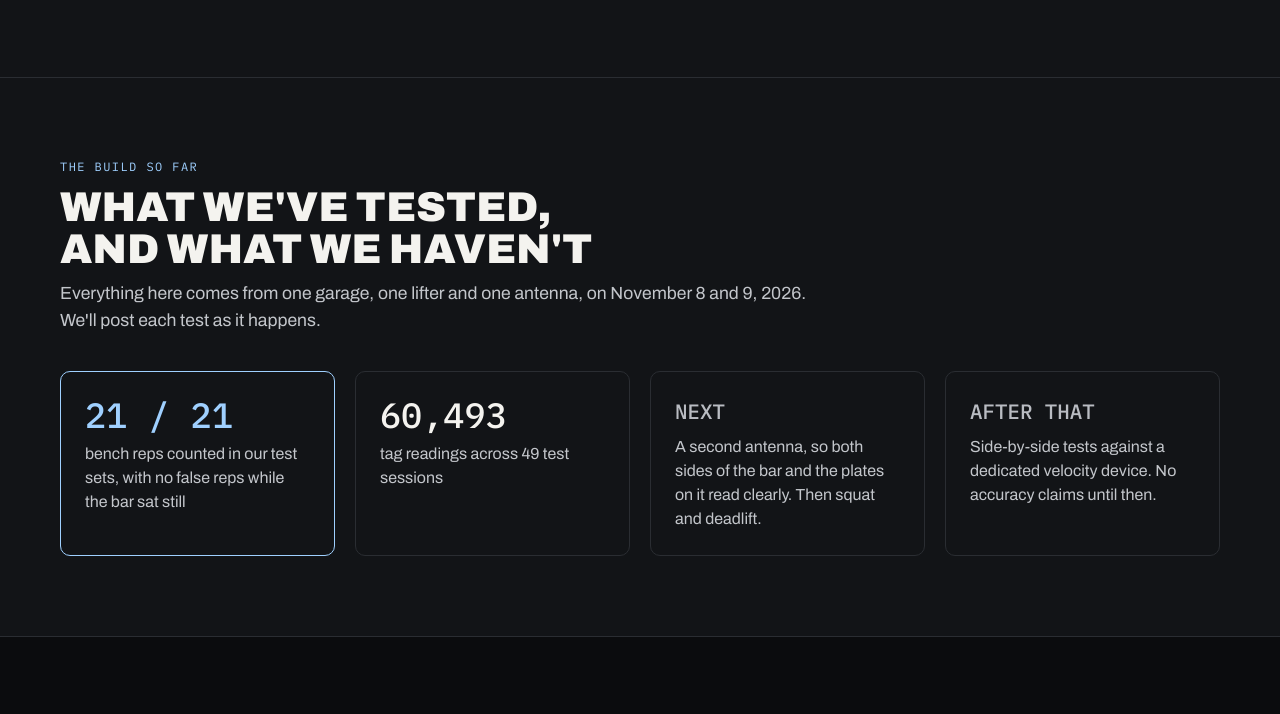
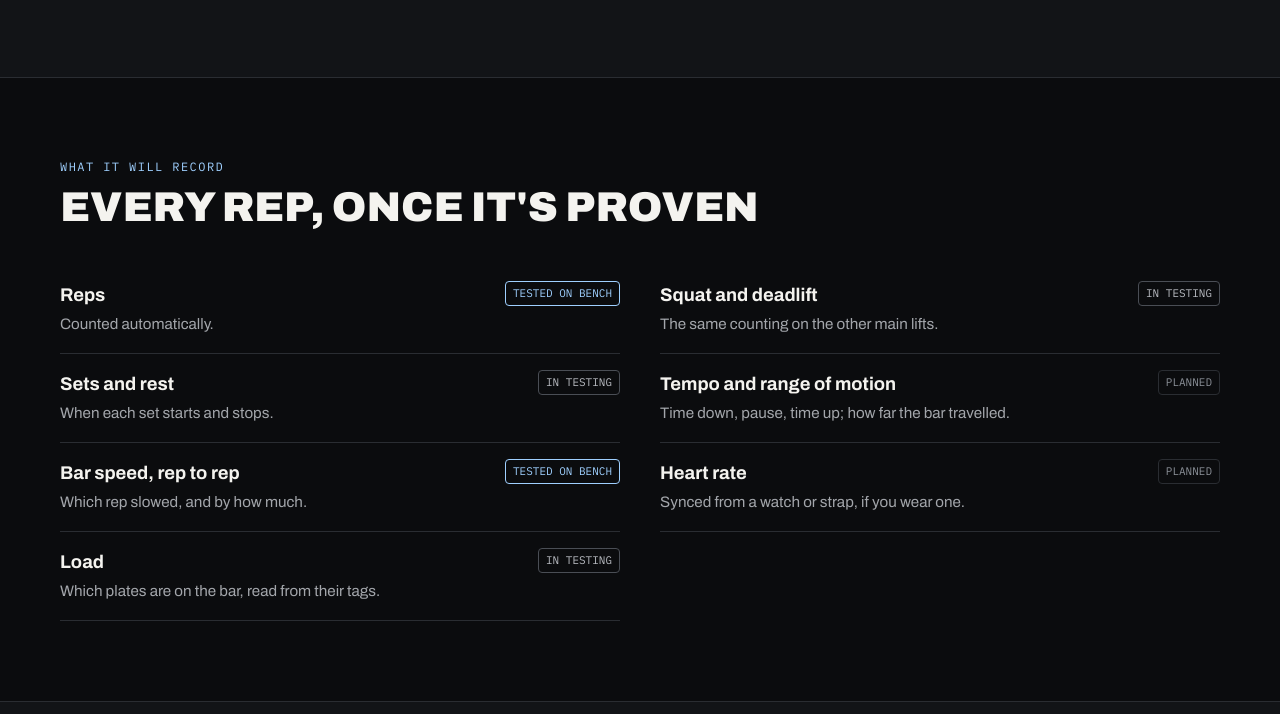
Before and after one commit to alt-meridian-josh/engine, a plain HTML site: page datum/index.html in a window 1280 px wide. Shown: the part 1034-1748 px from the top of the page. Drawn offline with Linux system fonts and the light colour scheme.

Commit message:
Datum page: remove 'The build so far' section and its links
Co-Authored-By: Claude Fable 5.2 <noreply@anthropic.com>
Claude-Session: https://claude.ai/code/session_01JFA1jmEdrrtv3maBGiQkZs

```diff
--- a/datum/index.html
+++ b/datum/index.html
@@ -195,7 +195,6 @@ h1 span { color: var(--silver); }
     <nav aria-label="Sections">
       <a href="#how">How it works</a>
       <a href="#clips" id="nav-clips" hidden>Clips</a>
-      <a href="#build">The build</a>
       <a href="#research">Research</a>
       <a href="#faq">Questions</a>
       <a class="btn solid" href="#join">Join the waitlist</a>
@@ -211,7 +210,6 @@ h1 span { color: var(--silver); }
       <p>Datum Strength reads small tags on the bar and plates you already own and turns them into a training log: sets, reps and bar speed, without typing anything.</p>
       <div class="cta">
         <a class="btn solid" href="#join">Join the waitlist</a>
-        <a class="btn line" href="#build">Follow the build</a>
       </div>
     </div>
     <div class="reel" data-video hidden>
@@ -258,18 +256,6 @@ h1 span { color: var(--silver); }
           <div class="frame"><video id="video-record" src="media/05-the-record.mp4" muted playsinline controls preload="metadata" aria-label="Clip 5, the record"></video></div>
           <figcaption><span class="num">05 · THE RECORD</span><h3>A whole session, nothing typed</h3><p>Every lift, set and rep written down as it happens. Today the lift name is still typed in.</p><span class="pill next">SAMPLE DATA</span></figcaption>
         </figure>
-      </div>
-    </div>
-  </section>
-
-  <section id="build" class="band">
-    <div class="wrap sec">
-      <div class="head"><span class="eyebrow">The build so far</span><h2>What we've tested, and what we haven't</h2><p class="lede">Everything here comes from one garage, one lifter and one antenna, on November 8 and 9, 2026. We'll post each test as it happens.</p></div>
-      <div class="grid g4">
-        <div class="stat lead"><span class="fig">21 / 21</span><p>bench reps counted in our test sets, with no false reps while the bar sat still</p></div>
-        <div class="stat"><span class="fig">60,493</span><p>tag readings across 49 test sessions</p></div>
-        <div class="stat"><span class="when">NEXT</span><p>A second antenna, so both sides of the bar and the plates on it read clearly. Then squat and deadlift.</p></div>
-        <div class="stat"><span class="when">AFTER THAT</span><p>Side-by-side tests against a dedicated velocity device. No accuracy claims until then.</p></div>
       </div>
     </div>
   </section>
```
